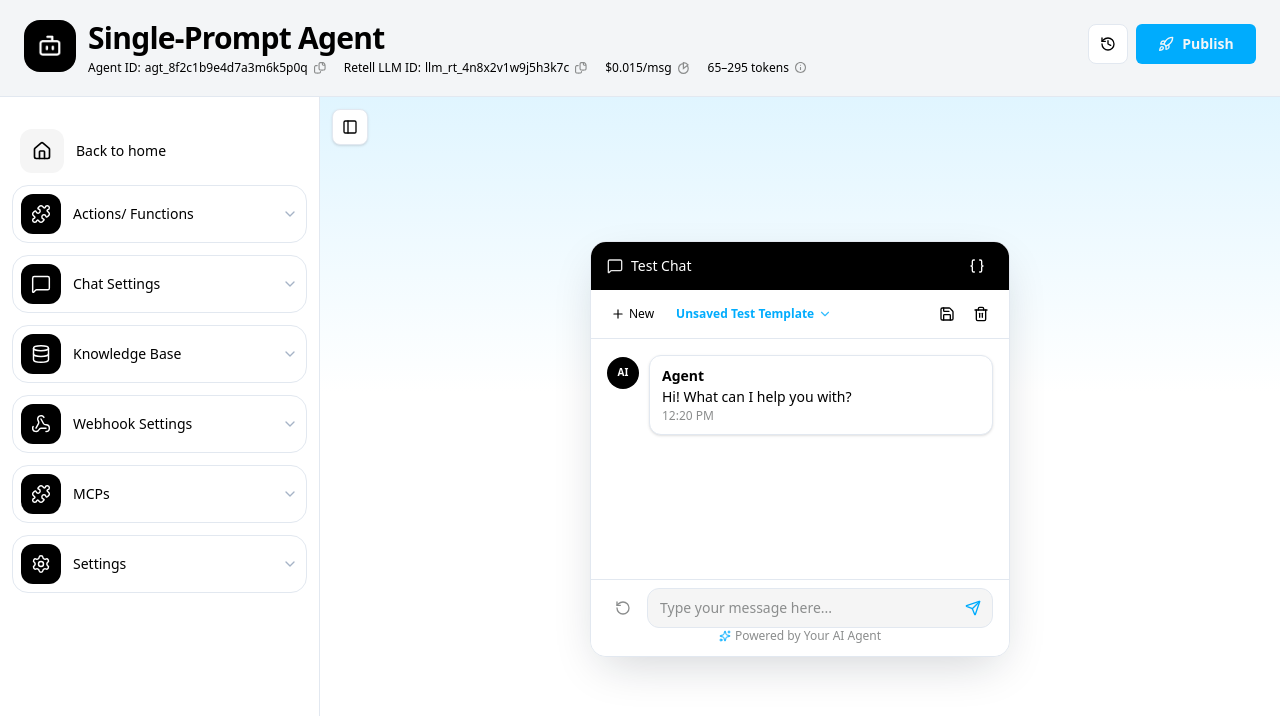
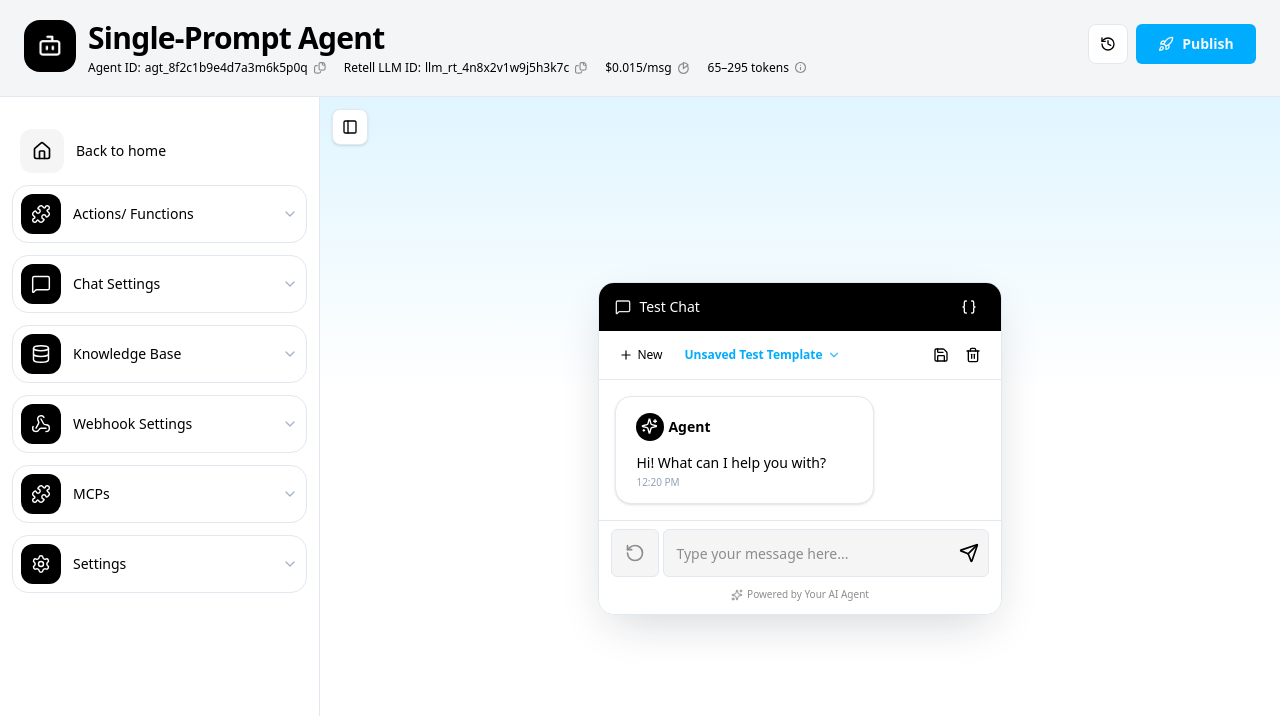
Before and after one commit to HaidarShah208/chatBase-final, a React (Vite) app: page /agents/1 in a window 1280 px wide. Shown: the top 716 px of the page. Built offline with nearby package versions, Linux system fonts and the light colour scheme.

Commit message:
fix chatbot

```diff
--- a/src/components/chatBot/ChatBot.tsx
+++ b/src/components/chatBot/ChatBot.tsx
@@ -11,21 +11,9 @@ import {
 } from 'lucide-react'
 
 import { cn } from '../../lib/cn'
+import sparkles from '../../assets/sparkles.svg'
+import type { AgentBotProps } from '../../types/types'
 
-export type AgentBotProps = {
-  className?: string
-  /** Dark bar title (default: Test Chat) */
-  chatTitle?: string
-  /** Template / session label in toolbar */
-  templateName?: string
-  /** First agent message body */
-  welcomeMessage?: string
-  /** Shown under the welcome message */
-  welcomeTime?: string
-  /** Footer attribution */
-  poweredByText?: string
-  inputPlaceholder?: string
-}
 
 const iconBtn =
   'inline-flex h-8 w-8 shrink-0 items-center justify-center rounded-md text-(--black) transition hover:bg-(--background)'
@@ -42,11 +30,10 @@ export function ChatBot({
   return (
     <div
       className={cn(
-        'flex w-full max-w-[420px] flex-col overflow-hidden rounded-2xl border border-(--border) bg-(--white) shadow-[0_12px_40px_-12px_rgba(15,23,42,0.18)]',
+        'flex w-[45%] max-w-auto flex-col overflow-hidden rounded-2xl border border-(--border) bg-(--white) shadow-[0_12px_40px_-12px_rgba(15,23,42,0.18)]',
         className,
       )}
     >
-      {/* Top bar */}
       <header className="flex h-11 items-center justify-between gap-2 bg-(--black) px-3 sm:h-12 sm:px-4">
         <div className="flex min-w-0 items-center gap-2 text-sm font-medium text-(--white)">
           <MessageSquare className="h-4 w-4 shrink-0 opacity-90" aria-hidden />
@@ -57,7 +44,6 @@ export function ChatBot({
         </button>
       </header>
 
-      {/* Toolbar */}
       <div className="flex flex-wrap items-center justify-between gap-2 border-b border-(--border) bg-(--white) px-2 py-2 sm:px-3">
         <div className="flex min-w-0 flex-wrap items-center gap-1.5">
           <button
@@ -75,7 +61,7 @@ export function ChatBot({
             <ChevronDown className="h-3.5 w-3.5 shrink-0 opacity-80" aria-hidden />
           </button>
         </div>
-        <div className="flex items-center gap-0.5">
+        <div className="flex items-center ">
           <button type="button" className={iconBtn} aria-label="Save">
             <Save className="h-4 w-4" />
           </button>
@@ -85,49 +71,52 @@ export function ChatBot({
         </div>
       </div>
 
-      {/* Messages */}
-      <div className="min-h-[200px] flex-1 bg-(--white) p-3 sm:min-h-[240px] sm:p-4">
-        <div className="flex gap-2.5">
-          <span
-            className="mt-0.5 flex h-8 w-8 shrink-0 items-center justify-center rounded-full bg-(--black) text-[10px] font-bold text-(--white)"
-            aria-hidden
-          >
-            AI
-          </span>
-          <div className="min-w-0 flex-1">
-            <div className="rounded-xl border border-(--border) bg-(--white) px-3 py-2.5 shadow-sm">
-              <p className="text-sm font-semibold text-(--black)">Agent</p>
-              <p className="mt-1 text-sm leading-relaxed text-(--black)">{welcomeMessage}</p>
-              <p className="mt-2 text-xs text-(--grayish)">{welcomeTime}</p>
-            </div>
+      <div className="min-h-0 flex-1 overflow-y-auto bg-(--white) p-4">
+        <div className="max-w-[70%] rounded-2xl border border-(--border) bg-(--white) px-5 py-4 shadow-sm">
+          <div className="flex items-center gap-1">
+            <span
+              className="flex h-7 w-7 shrink-0 items-center justify-center rounded-full bg-(--black)"
+              aria-hidden
+            >
+              <img src={sparkles} alt="" className="h-4.5 w-4.5" />
+            </span>
+            <p className="text-sm font-semibold leading-none text-(--black)">Agent</p>
           </div>
+          <p className="pt-3 pb-1 text-sm  text-(--black)">{welcomeMessage}</p>
+          <p className="text-[10px] leading-none text-(--muted)">{welcomeTime}</p>
         </div>
       </div>
 
-      {/* Composer */}
-      <div className="border-t border-(--border) bg-(--white) px-3 pb-3 pt-2 sm:px-4">
-        <div className="flex items-center gap-2">
-          <button type="button" className={iconBtn} aria-label="Reset chat">
-            <RotateCcw className="h-4 w-4 text-(--grayish)" />
+      <div className="border-t border-(--border) bg-(--white) px-3 pb-3 pt-2 ">
+        <div className="flex items-center gap-1">
+          <button
+            type="button"
+            className={cn(
+              iconBtn,
+              'h-12 w-12 rounded-md border border-(--border) bg-(--lightGray) hover:bg-(--background)',
+            )}
+            aria-label="Reset chat"
+          >
+            <RotateCcw className="h-5 w-5 text-(--grayish)" />
           </button>
           <div className="relative min-w-0 flex-1">
             <input
               type="text"
               placeholder={inputPlaceholder}
-              className="h-10 w-full rounded-xl border border-(--border) bg-(--lightGray) py-2 pl-3 pr-10 text-sm text-(--black) placeholder:text-(--grayish) focus:border-(--brand) focus:outline-none focus:ring-1 focus:ring-(--brand)"
+              className="h-12 w-full rounded-md border border-(--border) bg-(--lightGray) py-2 pl-3 pr-10 text-sm text-(--black) placeholder:text-(--grayish) focus:border-(--brand) focus:outline-none focus:ring-1 focus:ring-(--brand)"
               aria-label="Message input"
             />
             <button
               type="button"
-              className="absolute right-1 top-1/2 flex h-8 w-8 -translate-y-1/2 items-center justify-center rounded-lg text-(--brand) hover:bg-(--primarySoft)"
+              className="absolute right-1 top-1/2 flex h-8 w-8 -translate-y-1/2 items-center justify-center rounded-lg text-(--black) hover:bg-(--primarySoft)"
               aria-label="Send message"
             >
-              <Send className="h-4 w-4" />
+              <Send className="h-5 w-5" />
             </button>
           </div>
         </div>
-        <p className="mt-2.5 flex items-center justify-center gap-1 text-center text-[11px] text-(--grayish) sm:text-xs">
-          <Sparkles className="h-3 w-3 shrink-0 text-(--brand)" aria-hidden />
+        <p className="pt-2.5 flex items-center justify-center gap-1 text-center text-[10px] text-(--grayish) ">
+          <Sparkles className="h-3 w-3 shrink-0" aria-hidden />
           {poweredByText}
         </p>
       </div>
--- a/src/pages/agent/AgentWorkspacePage.tsx
+++ b/src/pages/agent/AgentWorkspacePage.tsx
@@ -44,7 +44,7 @@ export function AgentWorkspacePage() {
 
           <div className="flex flex-1 items-center justify-center px-4 py-16 sm:px-8">
             <ChatBot
-              className="max-w-[420px] shadow-[0_16px_48px_-12px_rgba(15,23,42,0.2)]"
+              className=" shadow-[0_16px_48px_-12px_rgba(15,23,42,0.2)]"
               templateName="Unsaved Test Template"
               poweredByText="Powered by Your AI Agent"
             />
```
Also changed, not shown: src/types/types.ts (+10 -0 lines), src/assets/sparkles.svg (added).
